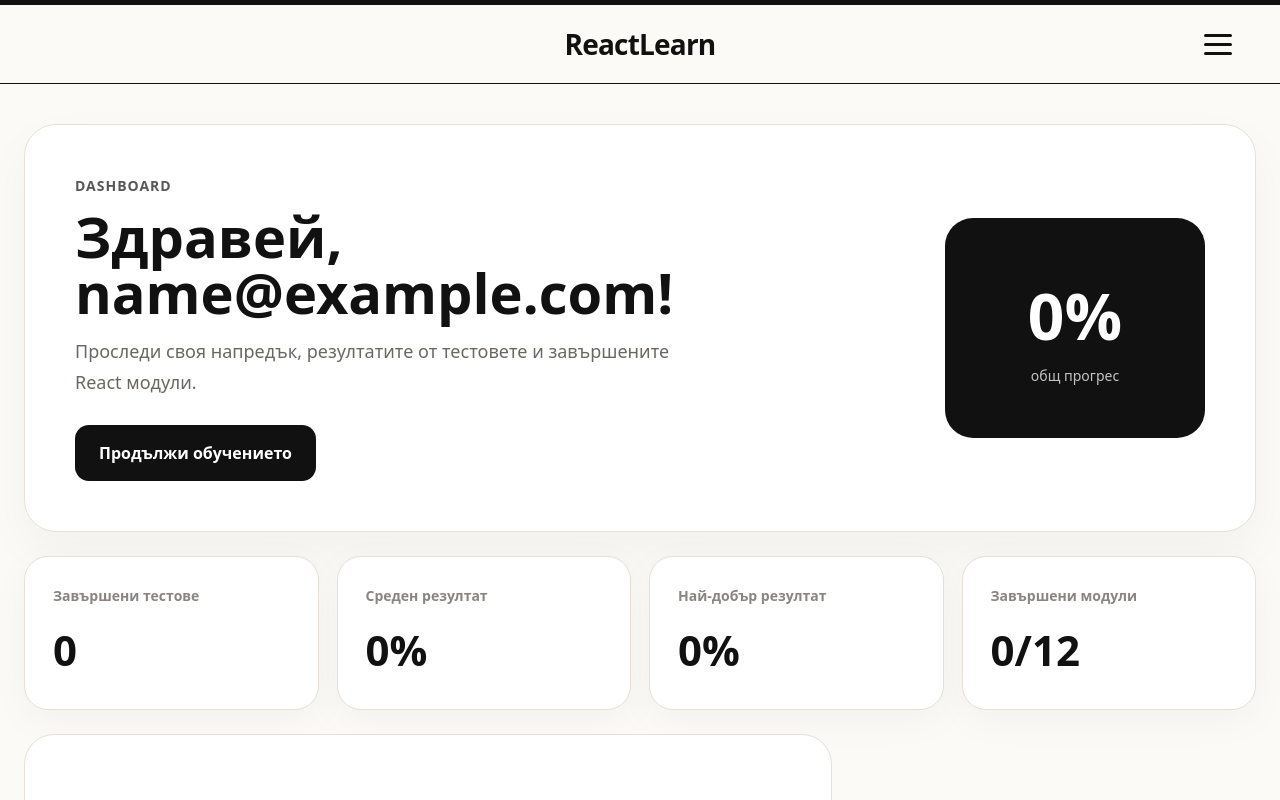
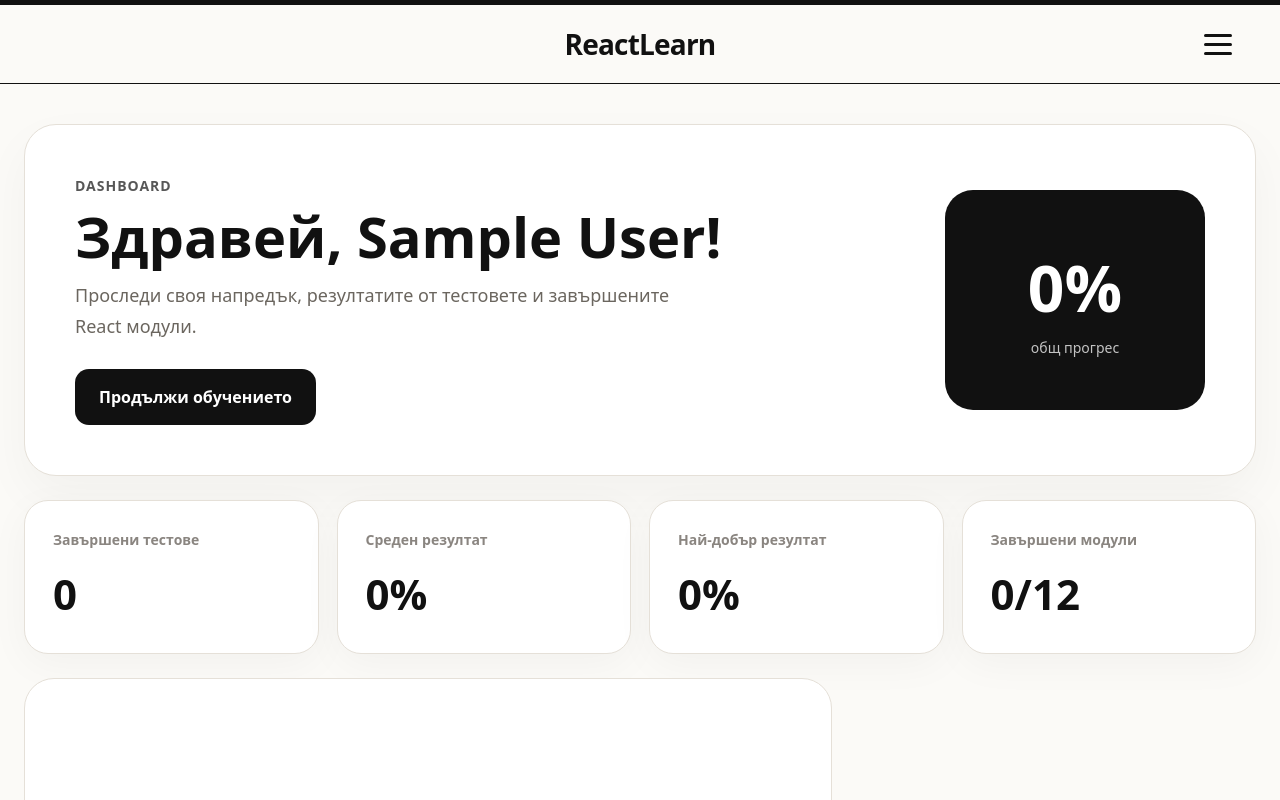
Before and after one commit to IvannIvannov/react-diploma-project, a React (Vite) app in the folder client/: page /dashboard in a window 1280 px wide. Shown: the top 800 px of the page. Built offline with nearby package versions, Linux system fonts and the light colour scheme; no server answers; sample sign-in values are in the browser's storage.

Commit message:
Update dashboard.css

```diff
--- a/client/src/pages/Dashboard.tsx
+++ b/client/src/pages/Dashboard.tsx
@@ -81,7 +81,7 @@ const Dashboard = () => {
         <div>
           <p>Dashboard</p>
 
-          <h1>Здравей, {user?.email}!</h1>
+          <h1>Здравей, {user?.name}!</h1>
 
           <span>
             Проследи своя напредък, резултатите от тестовете и завършените React
```
